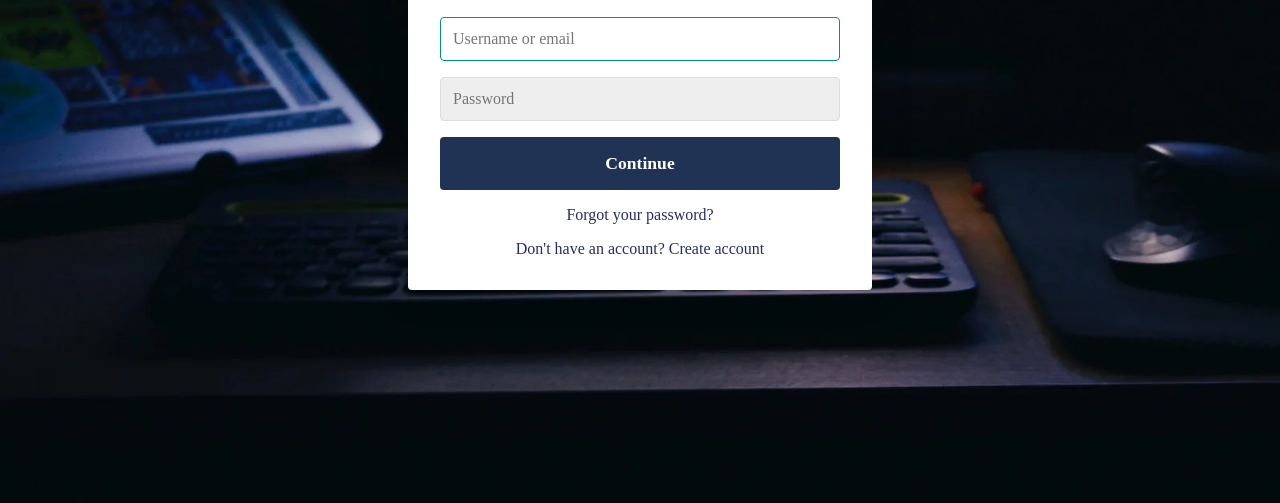
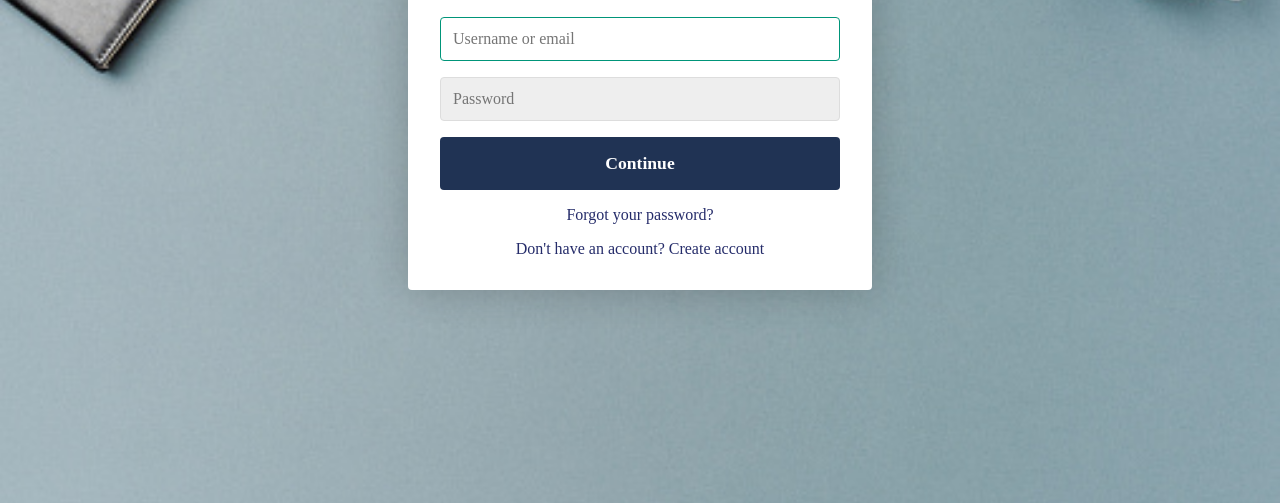
Before and after one commit to VrushabhSasane39/Login-Form-Model, a plain HTML site: page login form/index.html in a window 1280 px wide. Shown: the part 297-800 px from the top of the page. Drawn offline with Linux system fonts and the light colour scheme.

Commit message:
Update style.css

```diff
--- a/login form/style.css
+++ b/login form/style.css
@@ -12,7 +12,7 @@ body {
   align-items: center;
   justify-content: center;
   font-size: 18px;
-  background: url(./dark-keyboard-part-of-computer-screen-at-night.webp);
+  background: url(./istockphoto-1308415974-170667a.jpg);
   background-size: cover;
 }
 
```
